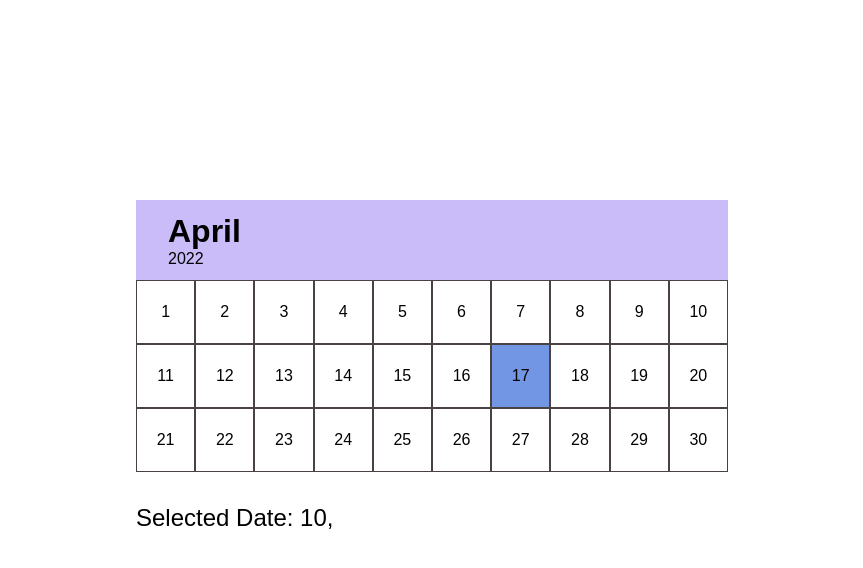
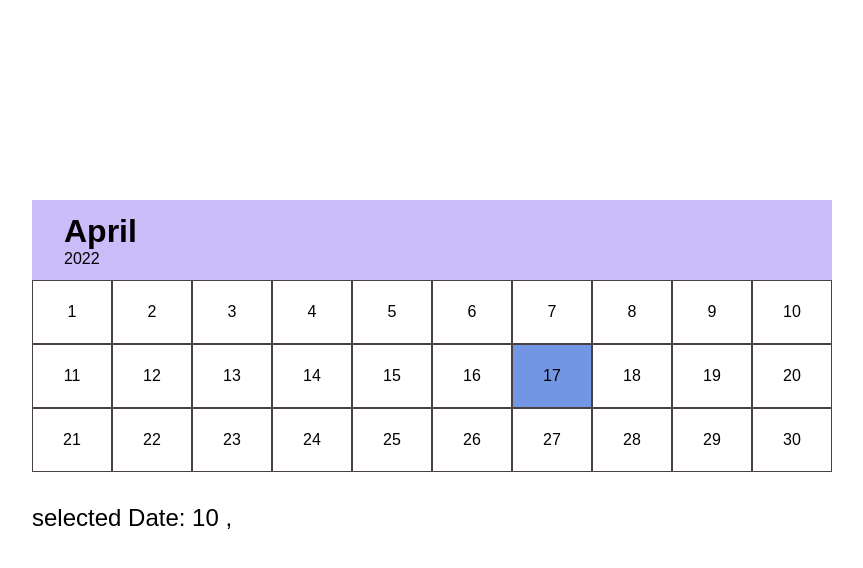
Before and after one commit to tanvirim/realtime-calendar-date-selection, a plain HTML site: page index.html in a window 1280 px wide. Both pictures are taken after a click on the element "10". Shown: the whole page, without its empty margins (208-1071 px from the left). Drawn offline with nearby package versions, Linux system fonts and the light colour scheme; no server answers.

Commit message:
comment added and structured

```diff
--- a/index.html
+++ b/index.html
@@ -14,23 +14,16 @@
           <div  class="date">
             <h1></h1>
             <p></p>
-          </div>
+          </div>   </div>
 
-        </div>
-
-        <div class="days" > </div>
+        <div class="days" id="days" > </div>
 
 
-        <div id="select" class="select"> Selected Date: </div>
+        <div id="select" class="select"> selected Date: </div>
 
-      </div>
+      </div>   </div>
 
-    </div>
-    <script src="https://cdnjs.cloudflare.com/ajax/libs/axios/0.26.1/axios.min.js" integrity="sha512-bPh3uwgU5qEMipS/VOmRqynnMXGGSRv+72H/N260MQeXZIK4PG48401Bsby9Nq5P5fz7hy5UGNmC/W1Z51h2GQ==" crossorigin="anonymous" referrerpolicy="no-referrer"></script>
-<script>
-  axios.get('https://jsonplaceholder.typicode.com/users')
-
-</script>
-    <script src="script.js"></script>
+      <script src="https://cdnjs.cloudflare.com/ajax/libs/axios/0.26.1/axios.min.js" integrity="sha512-bPh3uwgU5qEMipS/VOmRqynnMXGGSRv+72H/N260MQeXZIK4PG48401Bsby9Nq5P5fz7hy5UGNmC/W1Z51h2GQ==" crossorigin="anonymous" referrerpolicy="no-referrer"></script>
+      <script src="script.js"></script>
   </body>
 </html>
--- a/script.js
+++ b/script.js
@@ -1,52 +1,58 @@
+
+// dynamic calendar
+
+
+
+  //variables
+
    const date = new Date();
-
-  const monthDays = document.querySelector(".days");
 
    const lastDay = new Date(date.getFullYear(),date.getMonth() + 1,0).getDate();
 
+   const months = ["January","February","March","April","May","June","July","August","September","October","November","December",];
 
-  const lastDayIndex = new Date(
-    date.getFullYear(),
-    date.getMonth() + 1,0).getDay();
+   let monthDays = document.querySelector(".days");
 
-
-  const months = ["January","February","March","April","May","June","July",
-  "August","September","October","November","December",];
+   // month and year print
 
     document.querySelector(".date h1").innerHTML = months[date.getMonth()];
 
     document.querySelector(".date p").innerHTML = new Date().getFullYear();
 
+
+     //all days print and current day highlight
+
     let days = "";
-
 
     for (let i = 1; i <= lastDay; i++) {
      if (
         i === new Date().getDate() &&
-      date.getMonth() === new Date().getMonth()
-    ) {
-      days += `<div class="today"> ${i}</div>`;
+        date.getMonth() === new Date().getMonth()) {days += `<div class="today">${i}  </div>`;
 
        } else {
-      days += `<div> ${i}</div>`;
+         days += `<div>${i}  </div>`;
        }
 
   }
 
  monthDays.innerHTML = days;
 
+//  date selection
 
+ selectedDay = document.querySelectorAll(".days div");
 
- select = document.querySelectorAll(".days div");
- console.log(select) ;
-select.forEach(function(elem) {
+ selectedDay.forEach(function(elem) {
+
   elem.addEventListener("click", function() {
 
-     let divValue = document.createElement("array") ;
-      divValue.innerHTML = elem.innerHTML+ "," ;
-      console.log(divValue.innerHTML) ;
-     newDiv =  document.getElementById("select") ;
-     newDiv.appendChild(divValue) ;
+     let dateArray = document.createElement("array") ;
+
+    dateArray.innerHTML = elem.innerHTML+ "," ;
+
+    dateDiv =  document.getElementById("select") ;
+
+    dateDiv.appendChild(dateArray) ;
 
   });
+
 });
--- a/style.css
+++ b/style.css
@@ -18,7 +18,7 @@
 
 .calendar {
 
-  width: 37rem;
+  width: 50rem;
   height: 25rem;
   background-color: #ffffff;
 
@@ -31,7 +31,7 @@
 
 .month {
 
-  width:37rem ;
+  width:50rem ;
   height: 5rem;
   background-color: #cabbf9;
   display: flex;
@@ -49,18 +49,27 @@
 
 .days div {
   border: 0.1rem solid rgb(74, 65, 65);
-  width: calc(37rem / 10);
+  width: calc(50rem / 10);
   height: 4rem;
-  display: flex;
-  justify-content: center;
+  display:flex ;
+ text-align: end;
+  justify-content:center;
   align-items: center;
 }
 
 .days div:hover:not(.today) {
-  background-color: #ffdede;
+  background-color: #87e2ee;
   cursor: pointer;
 }
 
 .today {
   background-color: #7296e3;
 }
+
+.font{
+  font-size: 15px;
+  justify-content: flex-start !important;
+  padding: 5px;
+  overflow:hidden;
+
+}
```
Lines whose indentation alone changed are shown as unchanged.
